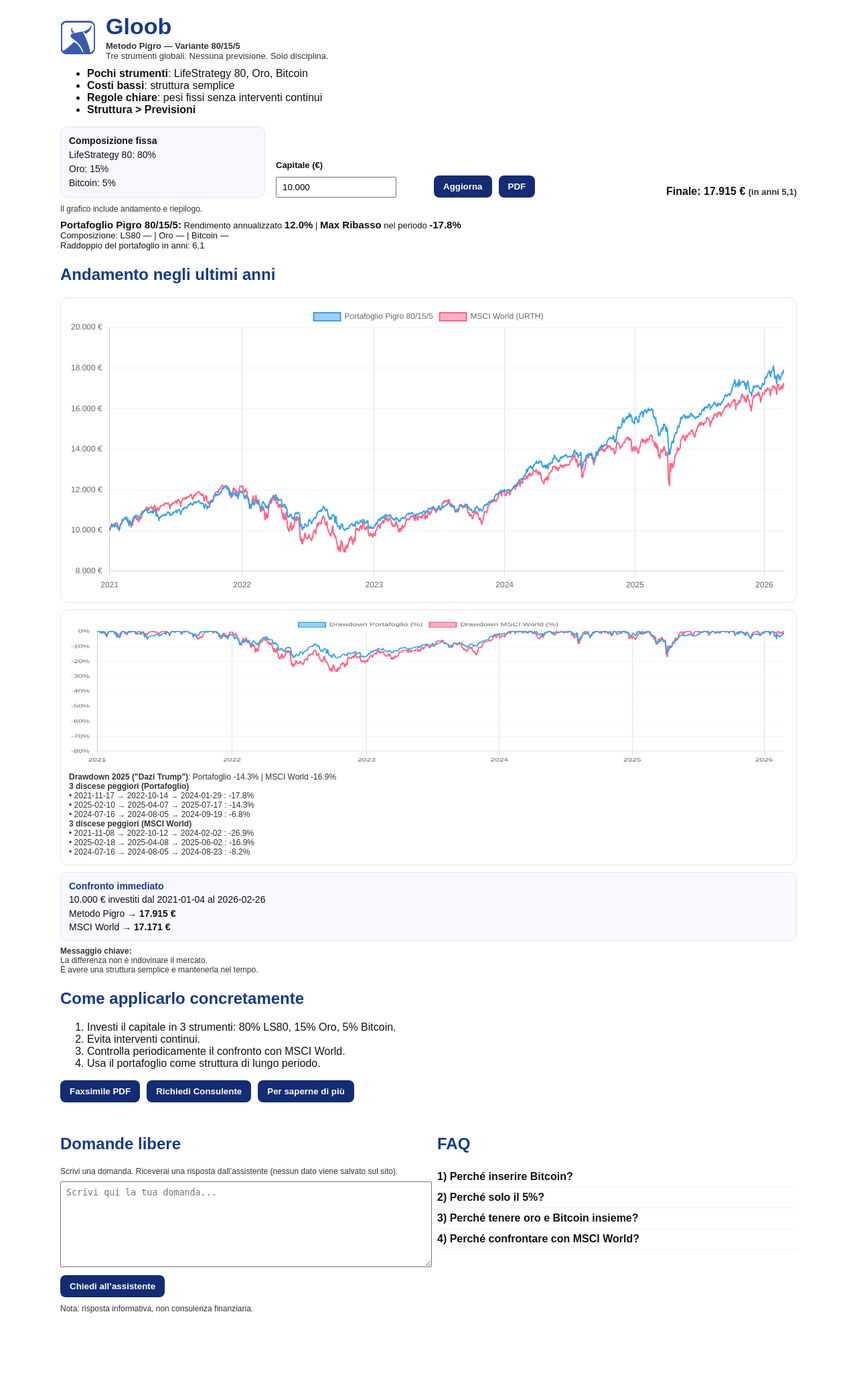
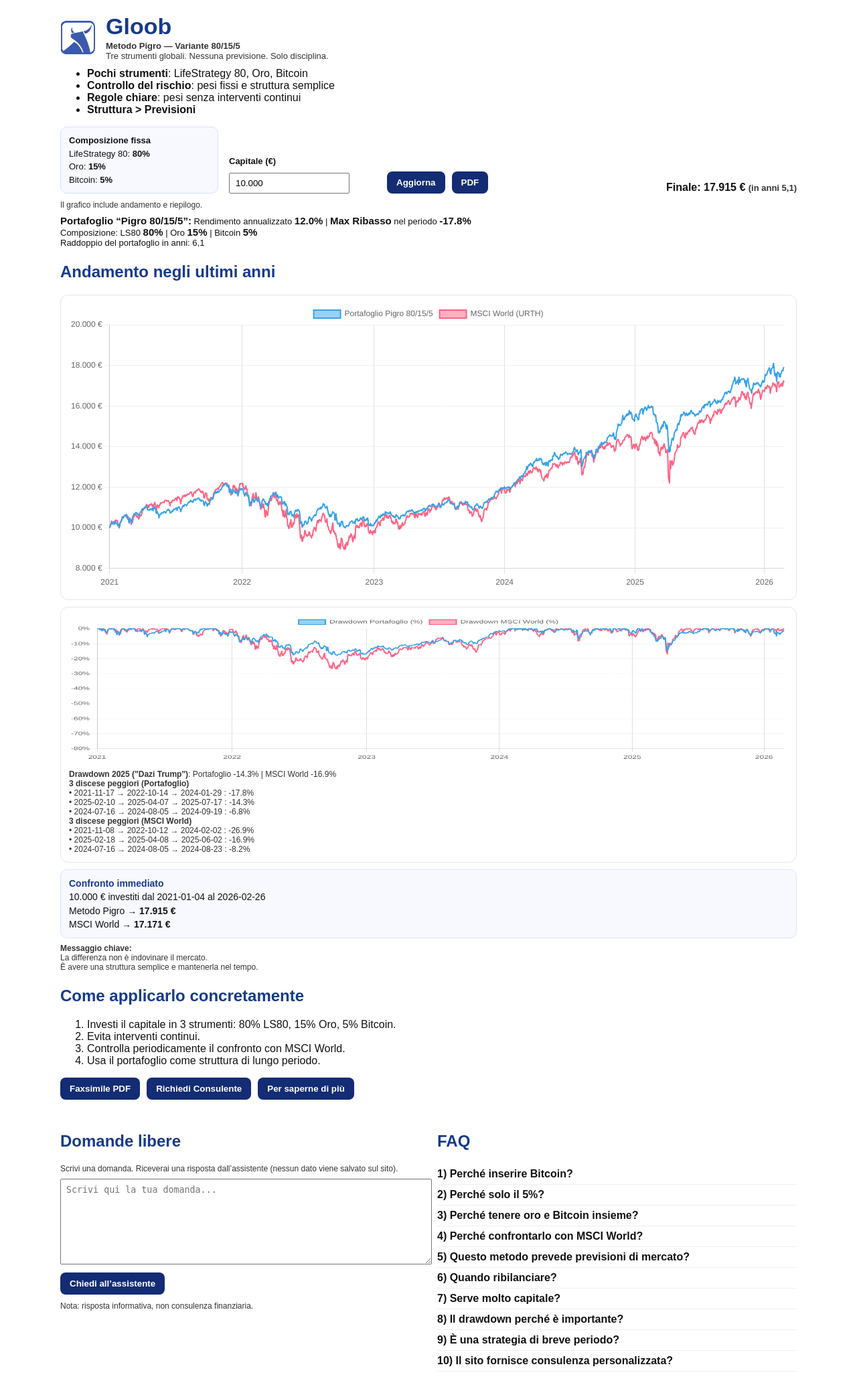
Before and after one commit to gvisentin-beep/pigro-gloob, a Flask app: page / in a window 1280 px wide. Shown: the whole page at 67% size. Before the commit the page ends 1961 px from the top, so only its background shows below. Run offline with Flask 3, Linux system fonts and the light colour scheme.

Commit message:
Update index.html

```diff
--- a/templates/index.html
+++ b/templates/index.html
@@ -16,33 +16,63 @@
     .logo{width:52px; height:52px; border-radius:10px;}
     .sub{color:#333; font-size:13px; margin-top:2px;}
     ul{margin-top:10px;}
-    .controlsRow{display:flex; gap:16px; margin:16px 0 10px; align-items:flex-end; flex-wrap:wrap;}
+
+    .controlsRow{
+      display:flex;
+      gap:16px;
+      margin:16px 0 10px;
+      align-items:flex-end;
+      flex-wrap:wrap;
+    }
     .ctrl{display:flex; flex-direction:column; gap:6px;}
     .ctrl label{display:block; font-size:13px; color:#111; margin-bottom:4px;}
     .ctrl input[type="text"]{width:160px; padding:6px 8px;}
     .ctrl.capital{min-width:220px;}
-    .allocBox{background:#f7f9ff; border:1px solid #dbe4ff; border-radius:10px; padding:10px 12px; font-size:14px; line-height:1.5; min-width:280px;}
+
+    .allocBox{
+      border:1px solid #d9e2ff;
+      background:#f7f9ff;
+      border-radius:10px;
+      padding:10px 12px;
+      font-size:13px;
+      line-height:1.5;
+      min-width:210px;
+    }
+
     .btn{background:#132c74; color:#fff; border:none; border-radius:8px; padding:9px 14px; cursor:pointer; font-weight:700;}
     .btn:disabled{opacity:.6; cursor:not-allowed;}
     .btnRow{display:flex; gap:10px; align-items:center; flex-wrap:wrap;}
     .card{border:1px solid #e6e6e6; border-radius:12px; padding:12px; margin-top:10px;}
+
     #chart_main{width:100% !important; height:430px !important;}
     #chart_dd{width:100% !important; height:220px !important;}
+
     .summary{margin-top:8px; font-size:13px;}
     .summary b{font-size:15px;}
     .smallText{font-size:12px; color:#333; margin-top:8px;}
-    .bigCompare{margin-top:10px; padding:10px 12px; background:#f7f9ff; border:1px solid #dbe4ff; border-radius:10px; font-size:14px; line-height:1.45;}
+    .bigCompare{
+      margin-top:10px;
+      padding:10px 12px;
+      background:#f7f9ff;
+      border:1px solid #dbe4ff;
+      border-radius:10px;
+      font-size:14px;
+      line-height:1.45;
+    }
     .bigCompare strong{color:#173a8a;}
     .cols{display:grid; grid-template-columns: 1fr 1fr; gap:26px; margin-top:26px;}
     @media(max-width:900px){ .cols{grid-template-columns:1fr;} }
+
     .faqItem{padding:6px 0; cursor:pointer; border-bottom:1px solid #efefef;}
     .faqQ{font-weight:700;}
     .faqA{display:none; margin-top:4px; color:#333;}
     .faqItem.open .faqA{display:block;}
   </style>
 </head>
+
 <body>
   <div class="wrap">
+
     <div class="topRow">
       <img class="logo" src="/static/logo.png" alt="Gloob">
       <div>
@@ -53,17 +83,17 @@
 
     <ul>
       <li><b>Pochi strumenti</b>: LifeStrategy 80, Oro, Bitcoin</li>
-      <li><b>Costi bassi</b>: struttura semplice</li>
-      <li><b>Regole chiare</b>: pesi fissi senza interventi continui</li>
+      <li><b>Controllo del rischio</b>: pesi fissi e struttura semplice</li>
+      <li><b>Regole chiare</b>: pesi senza interventi continui</li>
       <li><b>Struttura &gt; Previsioni</b></li>
     </ul>
 
     <div class="controlsRow">
       <div class="allocBox">
-        <b>Composizione fissa</b><br>
-        LifeStrategy 80: <span id="w_ls80">80%</span><br>
-        Oro: <span id="w_gold_fixed">15%</span><br>
-        Bitcoin: <span id="w_btc">5%</span>
+        <b>Composizione fissa</b><br/>
+        LifeStrategy 80: <b>80%</b><br/>
+        Oro: <b>15%</b><br/>
+        Bitcoin: <b>5%</b>
       </div>
 
       <div class="ctrl capital">
@@ -84,10 +114,10 @@
     <div class="smallText">Il grafico include andamento e riepilogo.</div>
 
     <div class="summary">
-      <b>Portafoglio Pigro 80/15/5:</b>
+      <b>Portafoglio “Pigro 80/15/5”:</b>
       Rendimento annualizzato <b><span id="cagr">—</span></b> |
       <b>Max Ribasso</b> nel periodo <b><span id="maxdd">—</span></b><br/>
-      Composizione: LS80 <span id="w_ls80">—</span> | Oro <span id="w_gold_fixed">—</span> | Bitcoin <span id="w_btc">—</span><br/>
+      Composizione: LS80 <b>80%</b> | Oro <b>15%</b> | Bitcoin <b>5%</b><br/>
       Raddoppio del portafoglio in anni: <span id="dbl">—</span>
     </div>
 
@@ -142,12 +172,20 @@
         <div class="smallText" style="margin-top:10px;">Nota: risposta informativa, non consulenza finanziaria.</div>
         <div id="ask_answer" class="card" style="display:none;"></div>
       </div>
+
       <div>
         <h2>FAQ</h2>
-        <div class="faqItem"><div class="faqQ">1) Perché inserire Bitcoin?</div><div class="faqA">Per aumentare il potenziale di rendimento mantenendo però un peso molto contenuto.</div></div>
-        <div class="faqItem"><div class="faqQ">2) Perché solo il 5%?</div><div class="faqA">Per limitare l’impatto della volatilità estrema del Bitcoin sul portafoglio complessivo.</div></div>
-        <div class="faqItem"><div class="faqQ">3) Perché tenere oro e Bitcoin insieme?</div><div class="faqA">Perché svolgono ruoli diversi: l’oro tende a stabilizzare, il Bitcoin punta alla crescita.</div></div>
-        <div class="faqItem"><div class="faqQ">4) Perché confrontare con MSCI World?</div><div class="faqA">Per avere un benchmark semplice e riconoscibile a livello globale.</div></div>
+
+        <div class="faqItem"><div class="faqQ">1) Perché inserire Bitcoin?</div><div class="faqA">Bitcoin può aggiungere una componente non correlata e una quota di crescita potenziale.</div></div>
+        <div class="faqItem"><div class="faqQ">2) Perché solo il 5%?</div><div class="faqA">Una quota contenuta permette di limitarne l’impatto sul rischio complessivo.</div></div>
+        <div class="faqItem"><div class="faqQ">3) Perché tenere oro e Bitcoin insieme?</div><div class="faqA">Hanno ruoli diversi: l’oro tende a difendere, il Bitcoin tende a spingere il rendimento.</div></div>
+        <div class="faqItem"><div class="faqQ">4) Perché confrontarlo con MSCI World?</div><div class="faqA">MSCI World è uno dei benchmark più usati per misurare i mercati azionari globali.</div></div>
+        <div class="faqItem"><div class="faqQ">5) Questo metodo prevede previsioni di mercato?</div><div class="faqA">No. Si basa sulla struttura del portafoglio e sulla disciplina.</div></div>
+        <div class="faqItem"><div class="faqQ">6) Quando ribilanciare?</div><div class="faqA">In genere una volta l’anno è una regola semplice ed efficace.</div></div>
+        <div class="faqItem"><div class="faqQ">7) Serve molto capitale?</div><div class="faqA">No. Anche capitali contenuti possono essere investiti con questa logica.</div></div>
+        <div class="faqItem"><div class="faqQ">8) Il drawdown perché è importante?</div><div class="faqA">Perché mostra quanto si perde davvero nei momenti peggiori.</div></div>
+        <div class="faqItem"><div class="faqQ">9) È una strategia di breve periodo?</div><div class="faqA">No. È pensata per il medio-lungo periodo.</div></div>
+        <div class="faqItem"><div class="faqQ">10) Il sito fornisce consulenza personalizzata?</div><div class="faqA">No. Fornisce solo strumenti informativi e simulazioni.</div></div>
       </div>
     </div>
   </div>
```
